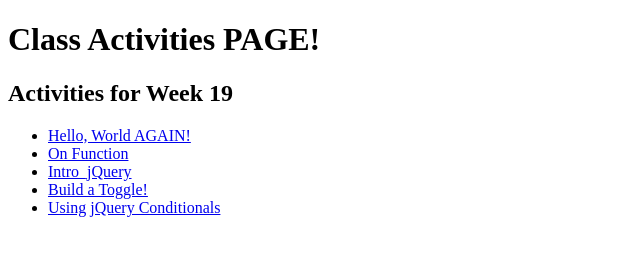
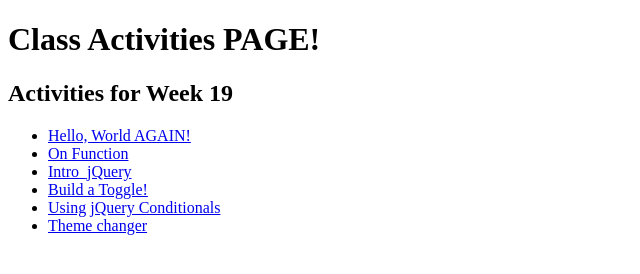
Before and after one commit to cshin103/class_activities, a plain HTML site: page index.html in a window 1280 px wide. Shown: the whole page, without its empty margins (0-640 px from the left). Drawn offline with Linux system fonts and the light colour scheme.

Commit message:
Update index.html

```diff
--- a/index.html
+++ b/index.html
@@ -14,6 +14,8 @@
         <li><a href="activity_19.1/intro_jquery/index.html">Intro_jQuery</a></li>
         <li><a href="activity_19.1/build_a_toggle/index.html">Build a Toggle!</a></li>
         <li><a href="activity_19.2/using_jquery_conditionals/index.html">Using jQuery Conditionals</a></li>
+        <li><a href="activity_19.2/theme_changer/index.html">Theme changer</a></li>
+
     </ul>
 
 </body>
```
